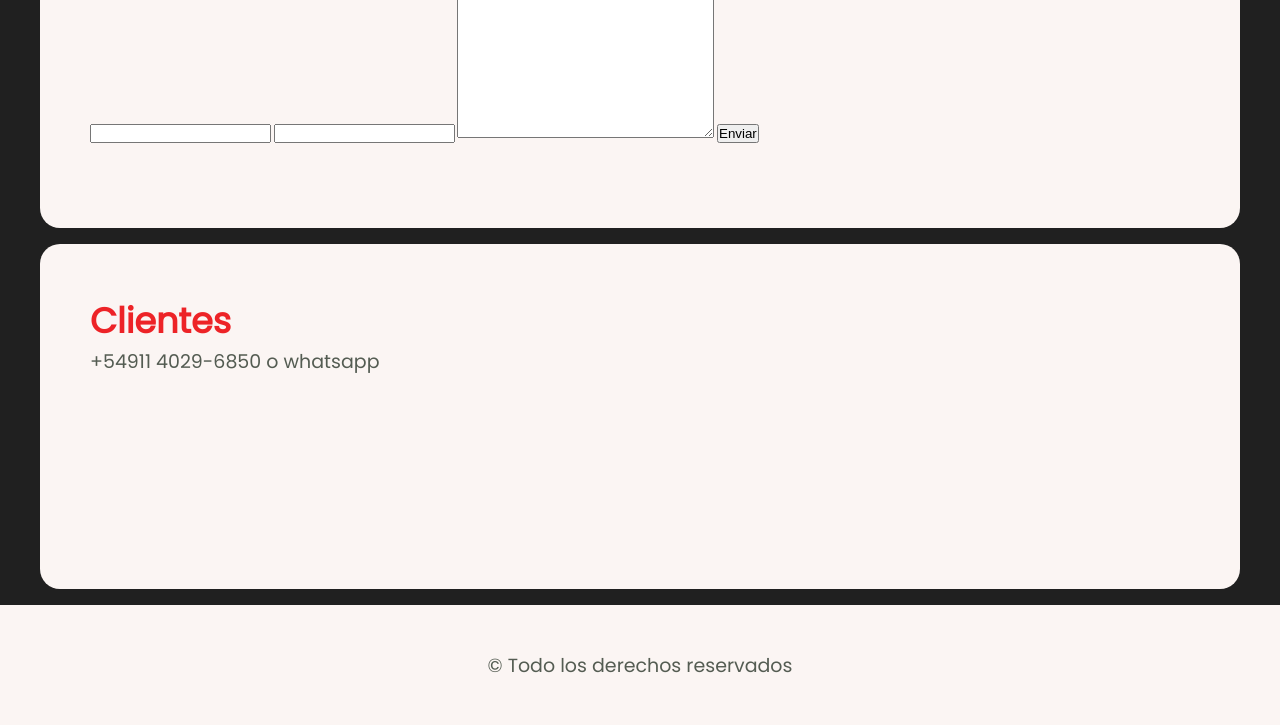
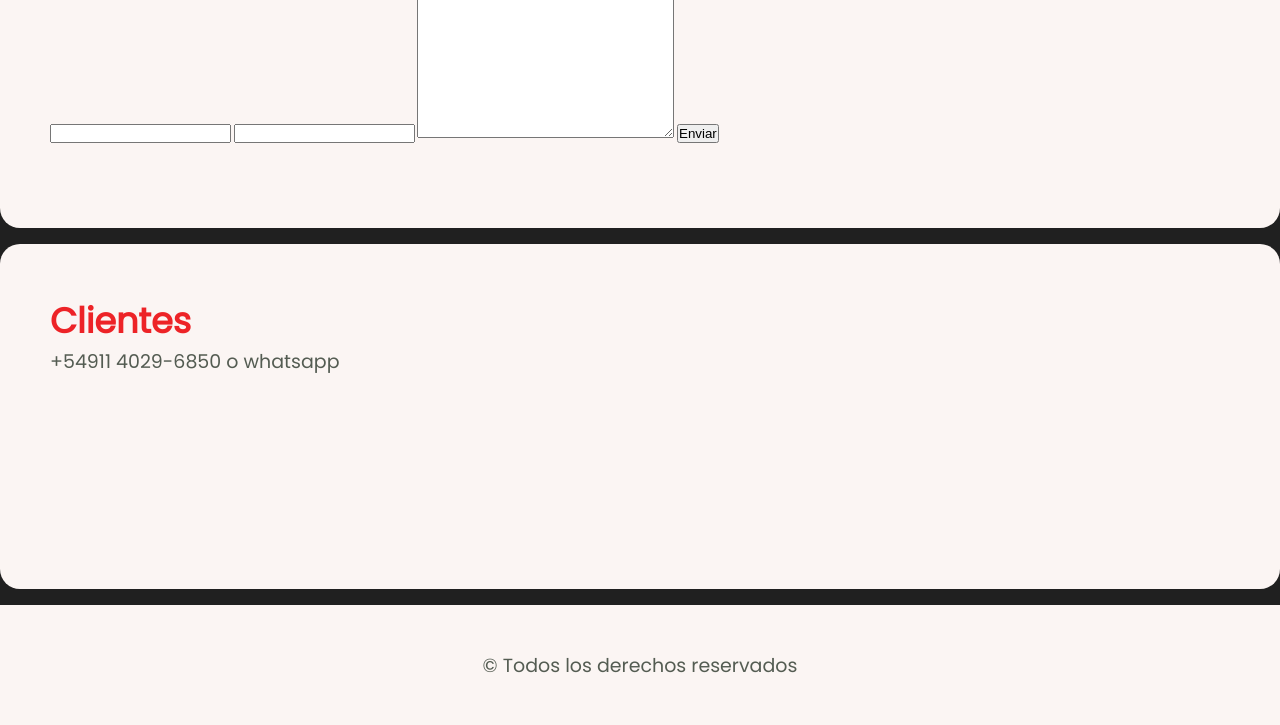
Before and after one commit to TaroM3/proyecto1, a plain HTML site: page pages/contacto.html in a window 1280 px wide. Shown: the part 598-1323 px from the top of the page. Drawn offline with Linux system fonts and the light colour scheme.

Commit message:
Footer p modificado

```diff
--- a/css/index.css
+++ b/css/index.css
@@ -51,13 +51,13 @@ header, footer{
     background-color: var(--primary);
 }
 .container {
-    max-width: 1200px;
+    max-width: 1500px;
     margin: 0 auto;
 }
 .navbar {
     display: flex;
     margin: 0, var(--space-xxl);
-    justify-content: space-between;
+    justify-content: space-around;
     align-items: center;
 }
 ul {
@@ -78,6 +78,7 @@ a{
     background-image: url(../resources/home41-removebg-preview.png);
     background-repeat: no-repeat;
     background-position: center bottom;
+
 }
 section{
     height: 34.5rem;
--- a/pages/contacto.html
+++ b/pages/contacto.html
@@ -49,7 +49,7 @@
         </section>
     </main>
     <footer>
-        <p>© Todo los derechos reservados</p>
+        <p>© Todos los derechos reservados</p>
     </footer>
 </body>
 </html>
```
Also changed, not shown: pages/compania.html (+1 -1 lines), pages/productos.html (+1 -1 lines), pages/ubicacion.html (+1 -1 lines).
